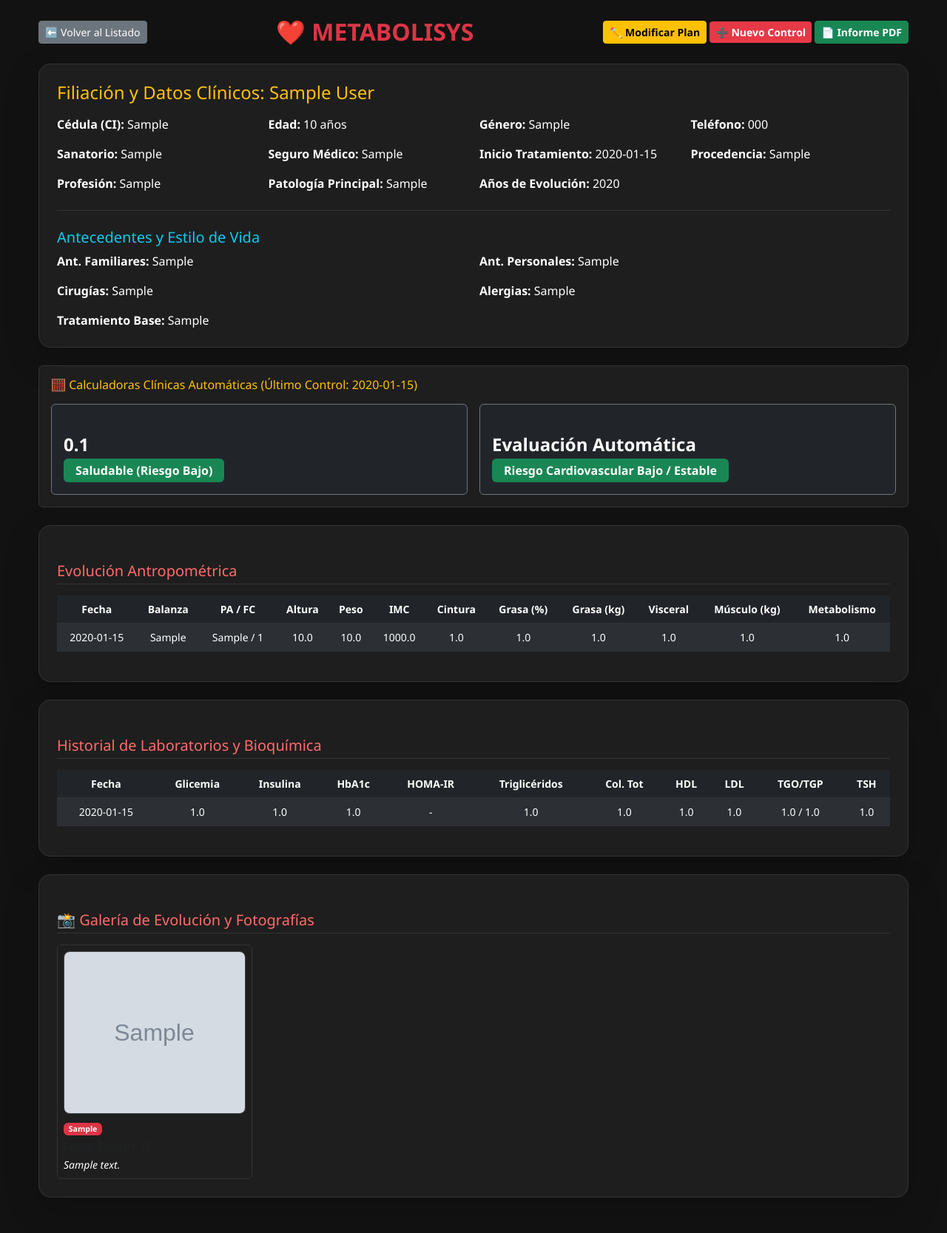
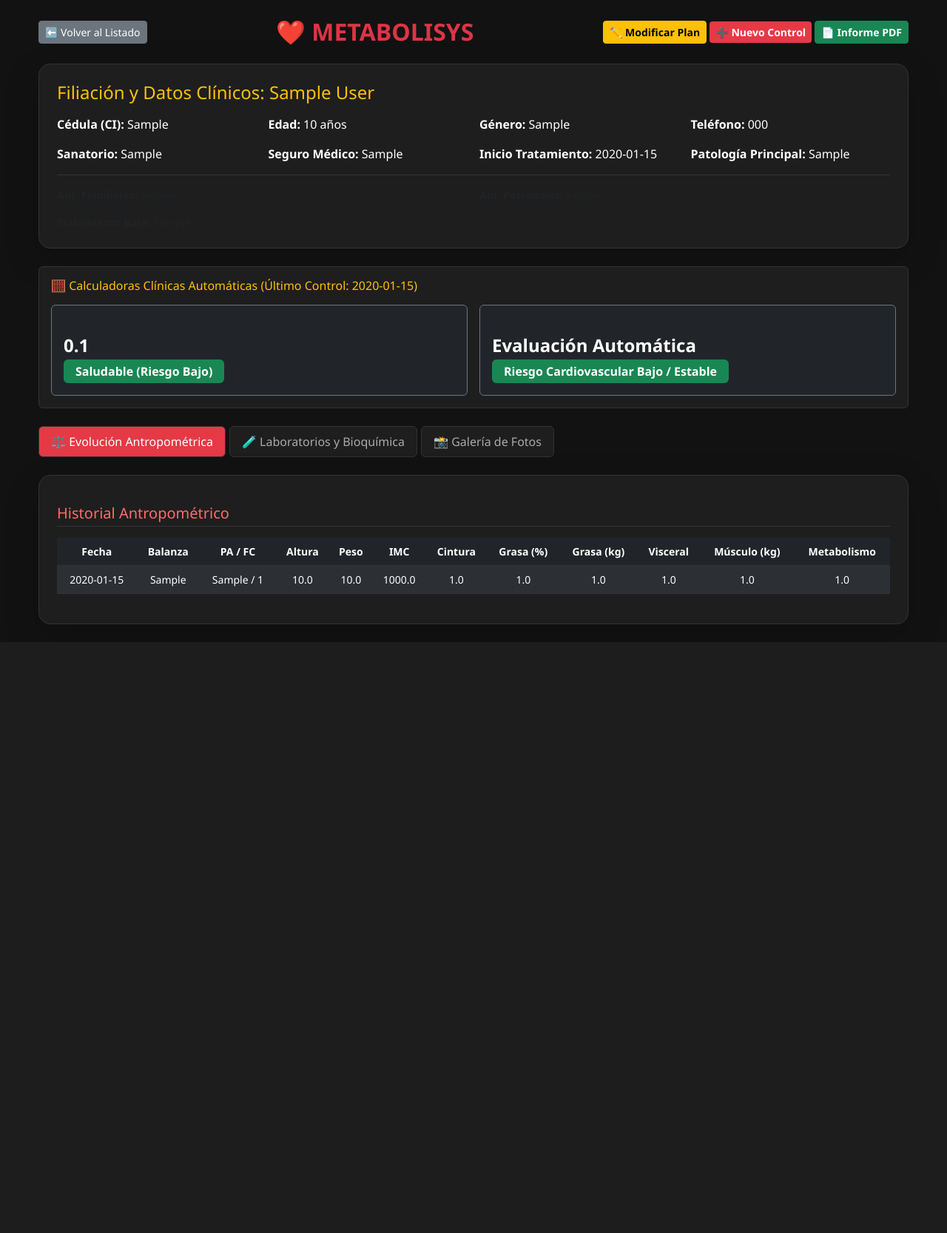
Before and after one commit to patriciafranco-web/Metabolysis1.0-Prueba, a Flask app: page /patient/1 in a window 1280 px wide. Shown: the whole page at 74% size. After the commit the page ends 868 px from the top, so only its background shows below. Run offline with Flask 3, Linux system fonts and the light colour scheme; the visitor is signed in with stand-in values (Sample User, id 1); tables that the repository leaves empty hold one stand-in row (values such as "Sample post"); grey boxes marked "Sample" are stand-in pictures.

Commit message:
Update patient_detail.html

```diff
--- a/templates/patient_detail.html
+++ b/templates/patient_detail.html
@@ -12,7 +12,9 @@
         .table-dark { background-color: #1e1e1e !important; color: #ffffff !important; }
         .btn-primary { background-color: #e63946; border: none; }
         .btn-primary:hover { background-color: #d90429; }
-        .section-title { color: #ff6b6b; border-bottom: 1px solid #333; padding-bottom: 5px; margin-top: 25px; margin-bottom: 15px; }
+        .nav-pills .nav-link.active { background-color: #e63946; color: #fff; }
+        .nav-pills .nav-link { color: #aaa; background-color: #1e1e1e; border: 1px solid #333; margin-right: 5px; }
+        .section-title { color: #ff6b6b; border-bottom: 1px solid #333; padding-bottom: 5px; margin-top: 15px; margin-bottom: 15px; }
         .patient-img { width: 100%; height: 220px; object-fit: cover; border-radius: 8px; border: 1px solid #444; }
     </style>
 </head>
@@ -40,23 +42,16 @@
             <div class="col-md-3"><strong>Sanatorio:</strong> {{ patient.sanatorio }}</div>
             <div class="col-md-3"><strong>Seguro Médico:</strong> {{ patient.seguro_medico or 'N/D' }}</div>
             <div class="col-md-3"><strong>Inicio Tratamiento:</strong> {{ patient.fecha_inicio_tratamiento or 'N/D' }}</div>
-            <div class="col-md-3"><strong>Procedencia:</strong> {{ patient.procedencia or 'N/D' }}</div>
-            <div class="col-md-3"><strong>Profesión:</strong> {{ patient.profession or 'N/D' }}</div>
             <div class="col-md-3"><strong>Patología Principal:</strong> {{ patient.pathology_type or 'N/D' }}</div>
-            <div class="col-md-3"><strong>Años de Evolución:</strong> {{ patient.evolution_years or 'N/D' }}</div>
         </div>
 
-        <hr class="border-secondary my-4">
-
-        <h5 class="text-info mb-2">Antecedentes y Estilo de Vida</h5>
-        <div class="row g-3">
+        <hr class="border-secondary my-3">
+        <div class="row g-3 small text-muted">
             <div class="col-md-6"><strong>Ant. Familiares:</strong> {{ patient.antecedentes_familiares or 'Ninguno' }}</div>
             <div class="col-md-6"><strong>Ant. Personales:</strong> {{ patient.antecedentes_personales or 'Ninguno' }}</div>
-            <div class="col-md-6"><strong>Cirugías:</strong> {{ patient.historial_cirugias or 'Ninguna' }}</div>
-            <div class="col-md-6"><strong>Alergias:</strong> {{ patient.alergia_farmacos or 'Ninguna' }}</div>
             <div class="col-md-6"><strong>Tratamiento Base:</strong> {{ patient.tratamiento_base or 'Ninguno' }}</div>
             {% if patient.gender == 'Mujer' %}
-            <div class="col-md-12 text-warning mt-2"><strong>Datos Ginecológicos:</strong> Hijos: {{ patient.cant_hijos or '-' }} | Menarca: {{ patient.menarca or '-' }} | Menstruación Regular: {{ patient.menstruacion_regular or '-' }} | Anticonceptivos: {{ patient.anticonceptivos or '-' }}</div>
+            <div class="col-md-6 text-warning"><strong>Ginecológicos:</strong> Hijos: {{ patient.cant_hijos or '-' }} | Menarca: {{ patient.menarca or '-' }} | Reg: {{ patient.menstruacion_regular or '-' }} | Anticonceptivos: {{ patient.anticonceptivos or '-' }}</div>
             {% endif %}
         </div>
     </div>
@@ -87,9 +82,25 @@
     </div>
     {% endif %}
 
-    <!-- HISTORIAL DE CONTROLES ANTROPOMÉTRICOS -->
-    <div class="card p-4 shadow-lg rounded-4 mb-4">
-        <h5 class="section-title">Evolución Antropométrica</h5>
+    <!-- PESTAÑAS DE NAVEGACIÓN SUPERIOR -->
+    <ul class="nav nav-pills mb-4" id="patientTab" role="tablist">
+        <li class="nav-item" role="presentation">
+            <button class="nav-link active" id="antropometria-tab" data-bs-toggle="pill" data-bs-target="#antropometria" type="button" role="tab">⚖️ Evolución Antropométrica</button>
+        </li>
+        <li class="nav-item" role="presentation">
+            <button class="nav-link" id="laboratorios-tab" data-bs-toggle="pill" data-bs-target="#laboratorios" type="button" role="tab">🧪 Laboratorios y Bioquímica</button>
+        </li>
+        <li class="nav-item" role="presentation">
+            <button class="nav-link" id="fotos-tab" data-bs-toggle="pill" data-bs-target="#fotos" type="button" role="tab">📸 Galería de Fotos</button>
+        </li>
+    </ul>
+
+    <!-- CONTENIDO DE LAS PESTAÑAS -->
+    <div class="tab-content" id="patientTabContent">
+        <!-- Pestaña 1: Antropometría -->
+        <div class="tab-pane fade show active" id="antropometria" role="tabpanel">
+            <div class="card p-4 shadow-lg rounded-4">
+                <h5 class="section-title">Historial Antropométrico</h5>
                 {% if valid_records %}
                 <div class="table-responsive">
                     <table class="table table-dark table-striped table-hover align-middle text-center small">
@@ -133,9 +144,11 @@
                 <p class="text-muted text-center py-3">No hay registros antropométricos cargados todavía.</p>
                 {% endif %}
             </div>
+        </div>
 
-    <!-- HISTORIAL DE LABORATORIOS -->
-    <div class="card p-4 shadow-lg rounded-4 mb-4">
+        <!-- Pestaña 2: Laboratorios -->
+        <div class="tab-pane fade" id="laboratorios" role="tabpanel">
+            <div class="card p-4 shadow-lg rounded-4">
                 <h5 class="section-title">Historial de Laboratorios y Bioquímica</h5>
                 {% if valid_records %}
                 <div class="table-responsive">
@@ -178,9 +191,11 @@
                 <p class="text-muted text-center py-3">No hay laboratorios registrados.</p>
                 {% endif %}
             </div>
+        </div>
 
-    <!-- GALERÍA DE FOTOS -->
-    <div class="card p-4 shadow-lg rounded-4 mb-4">
+        <!-- Pestaña 3: Fotos -->
+        <div class="tab-pane fade" id="fotos" role="tabpanel">
+            <div class="card p-4 shadow-lg rounded-4">
                 <h5 class="section-title">📸 Galería de Evolución y Fotografías</h5>
                 {% if patient.photos %}
                 <div class="row g-4">
@@ -206,6 +221,8 @@
                 {% endif %}
             </div>
         </div>
+    </div>
+</div>
 <script src="https://cdn.jsdelivr.net/npm/bootstrap@5.3.0/dist/js/bootstrap.bundle.min.js"></script>
 </body>
 </html>
```
Lines whose indentation alone changed are shown as unchanged.
